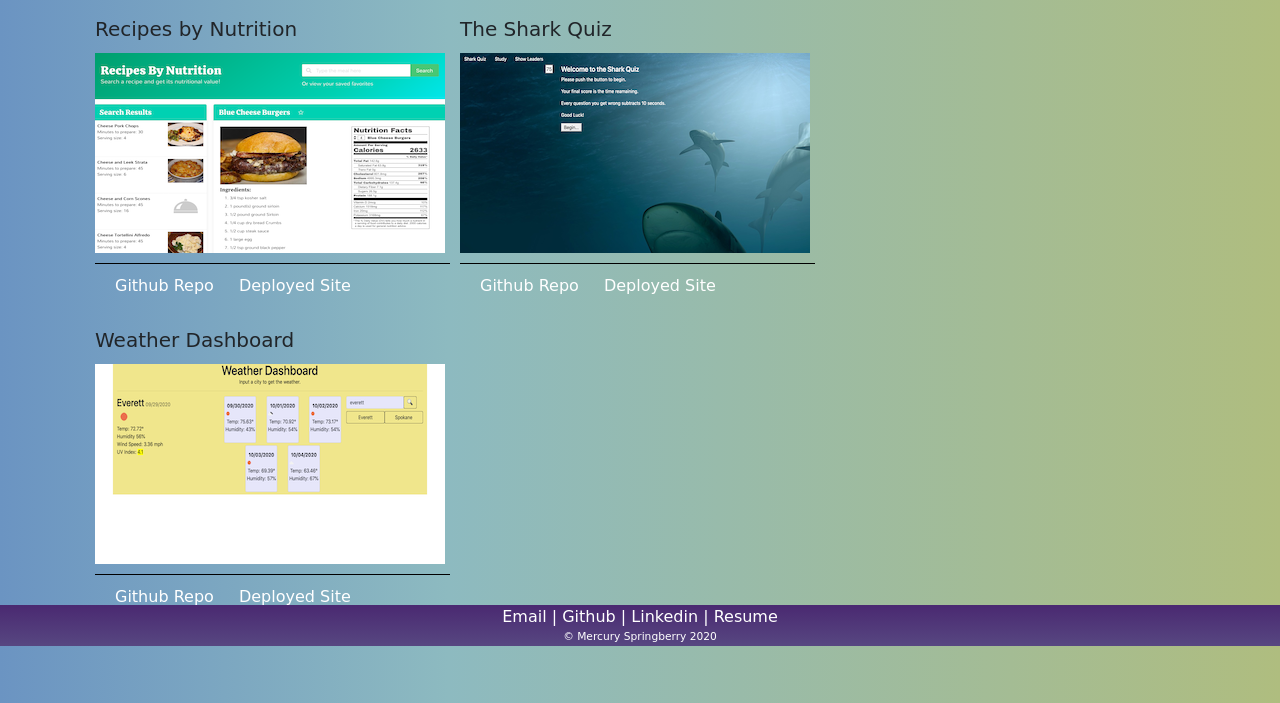
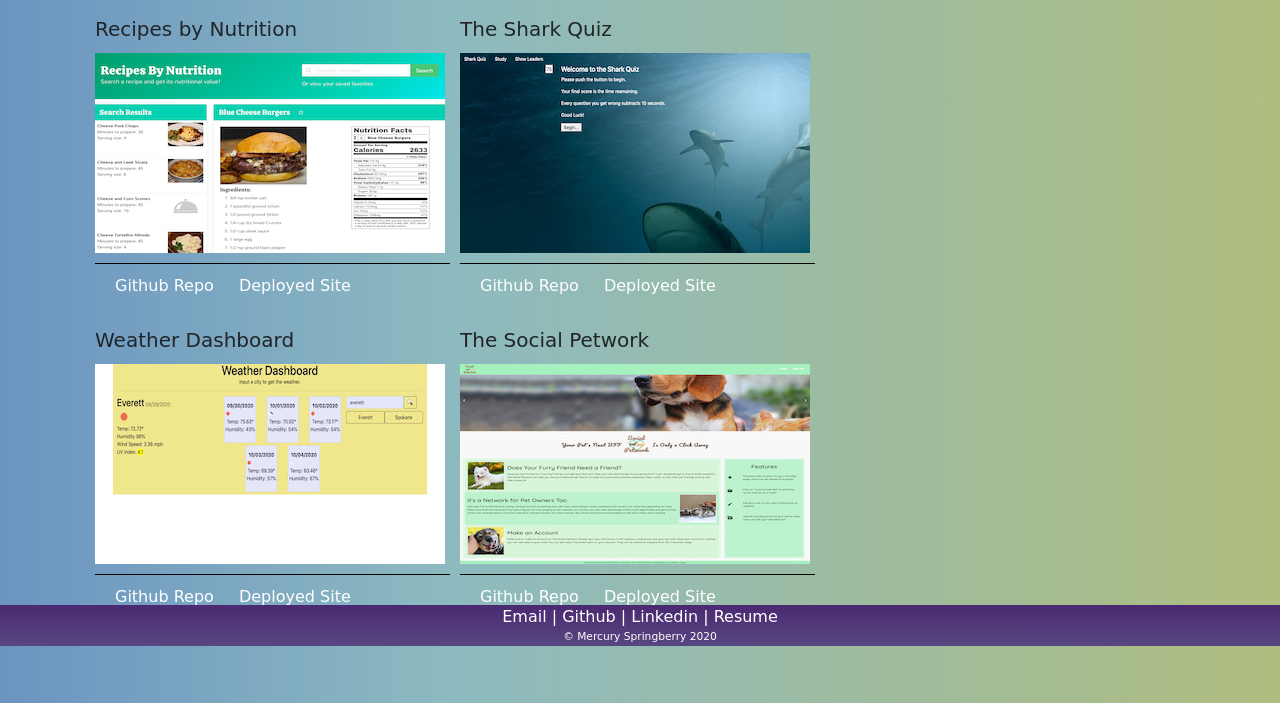
Before and after one commit to mercspring/personal-portfolio, a plain HTML site: page portfolio.html in a window 1280 px wide. Shown: the part 154-857 px from the top of the page. Drawn offline with nearby package versions, Linux system fonts and the light colour scheme; a web font is replaced by a local one.

Commit message:
added the social petwork to the profile page

```diff
--- a/portfolio.html
+++ b/portfolio.html
@@ -58,8 +58,8 @@
                               <h5 class="card-title">Recipes by Nutrition</h5>
                             <img src="./images/recipe-by-nutrition-small.png" alt="recipe sample">
                             <div class="card-body">
-                              <a href="https://github.com/mercspring/recipes-by-nutrition" class="card-link">Github Repo</a>
-                              <a href="https://mercspring.github.io/recipes-by-nutrition/" class="card-link">Deployed Site</a>
+                              <a href="https://github.com/mercspring/recipes-by-nutrition"  target="_blank" class="card-link">Github Repo</a>
+                              <a href="https://mercspring.github.io/recipes-by-nutrition/"  target="_blank" class="card-link">Deployed Site</a>
                             </div>
                           </div>
                     </div>
@@ -68,8 +68,8 @@
                                   <h5 class="card-title">The Shark Quiz</h5>
                                 <img src="./images/shark-quiz-small.png" alt="shark quiz sample">
                                 <div class="card-body">
-                                    <a href="https://github.com/mercspring/the-shark-quiz" class="card-link">Github Repo</a>
-                                    <a href="https://mercspring.github.io/the-shark-quiz/" class="card-link">Deployed Site</a>
+                                    <a href="https://github.com/mercspring/the-shark-quiz"  target="_blank" class="card-link">Github Repo</a>
+                                    <a href="https://mercspring.github.io/the-shark-quiz/"  target="_blank" class="card-link">Deployed Site</a>
                                 </div>
                               </div>
                         </div>
@@ -78,17 +78,21 @@
                                   <h5 class="card-title">Weather Dashboard</h5>
                                 <img src="./images/weather-dashboard-small.png" alt="weather dashboard sample">
                                 <div class="card-body">
-                                    <a href="https://github.com/mercspring/weather-forcast-dashboard" class="card-link">Github Repo</a>
-                                    <a href="https://mercspring.github.io/weather-forcast-dashboard/" class="card-link">Deployed Site</a>
+                                    <a href="https://github.com/mercspring/weather-forcast-dashboard" target="_blank"  class="card-link">Github Repo</a>
+                                    <a href="https://mercspring.github.io/weather-forcast-dashboard/"  target="_blank" class="card-link">Deployed Site</a>
                                 </div>
                               </div>
                     </div>
-                    <!-- <div class="col-md-6">
-                    </div>
-                    <div class="col-md-6">
-                    </div>
-                    <div class="col-md-6">
-                    </div> -->
+                    <div class="col-md-6 justify-content-center">
+                        <div class="card" style="width: 350;">
+                              <h5 class="card-title">The Social Petwork</h5>
+                            <img src="./images/social-petwork-small.jpg" alt="social petwork sample">
+                            <div class="card-body">
+                                <a href="https://github.com/sophia2798/social_petwork" target="_blank" class="card-link">Github Repo</a>
+                                <a href="https://secret-meadow-51163.herokuapp.com/" target="_blank" class="card-link">Deployed Site</a>
+                            </div>
+                          </div>
+                </div>
                 </div>
             </div>
         </div>
```
Also changed, not shown: images/social-petwork-small.jpg (added).
